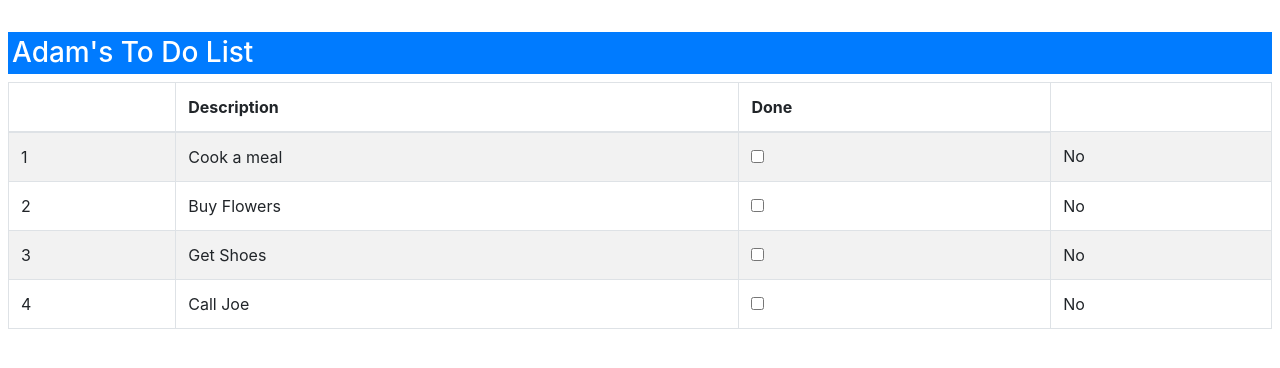
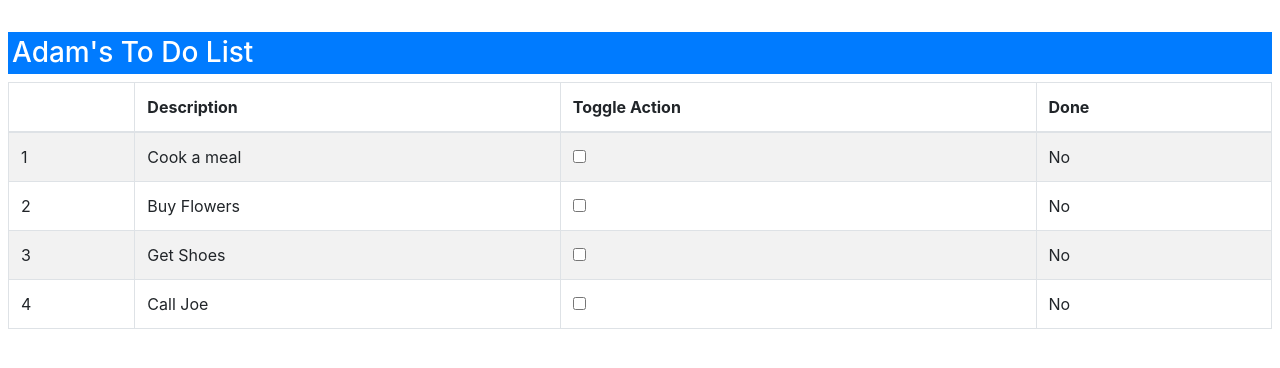
Before and after one commit to traderMax/todo, an Angular app: page / in a window 1280 px wide. Shown: the top 368 px of the page. Built offline with nearby package versions, Linux system fonts and the light colour scheme.

Commit message:
add toggle action header on table closes #1

```diff
--- a/src/app/app.component.html
+++ b/src/app/app.component.html
@@ -4,6 +4,7 @@
     <tr>
       <th></th>
       <th>Description</th>
+      <th>Toggle Action</th>
       <th>Done</th>
     </tr>
   </thead>
```
